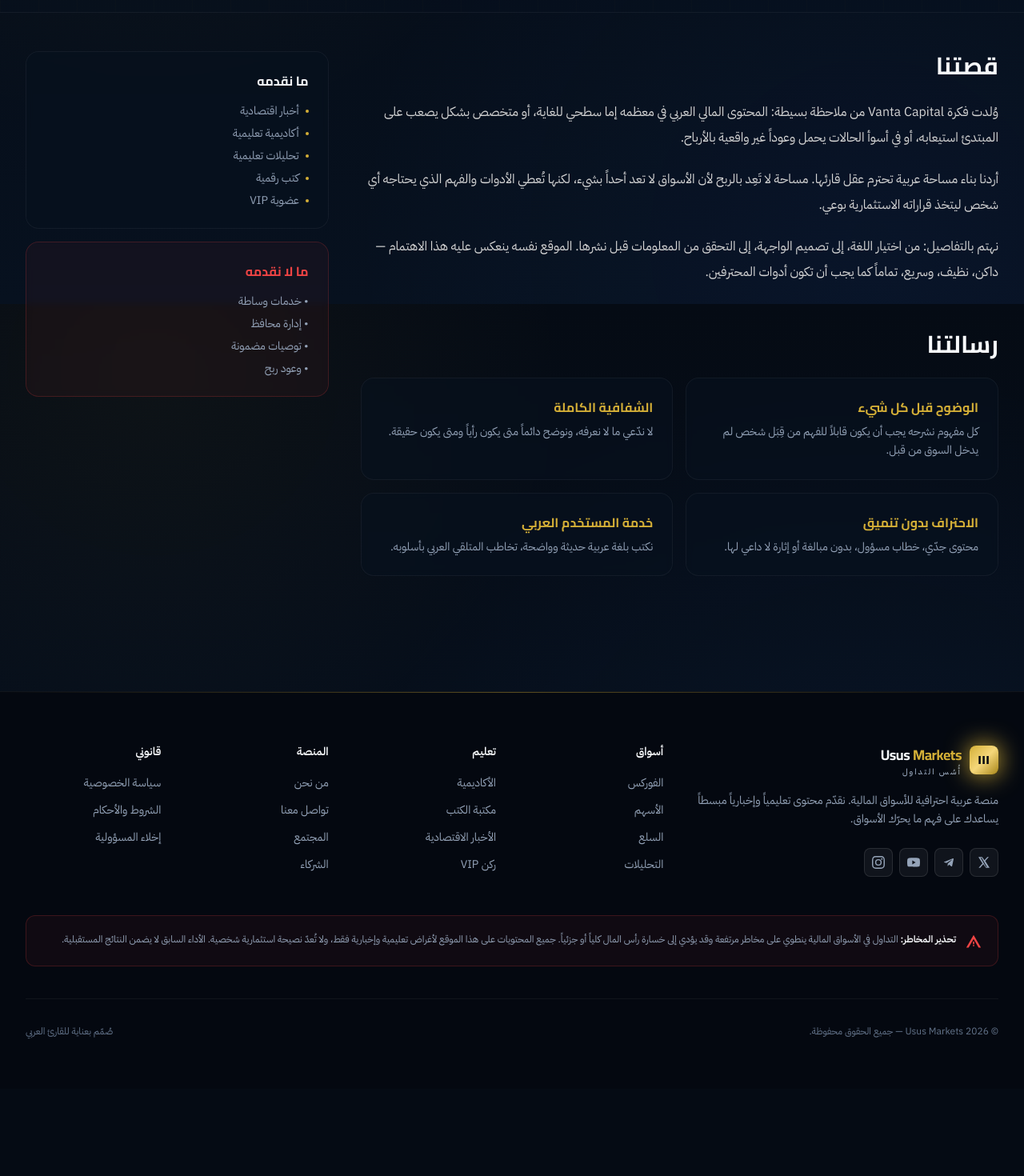
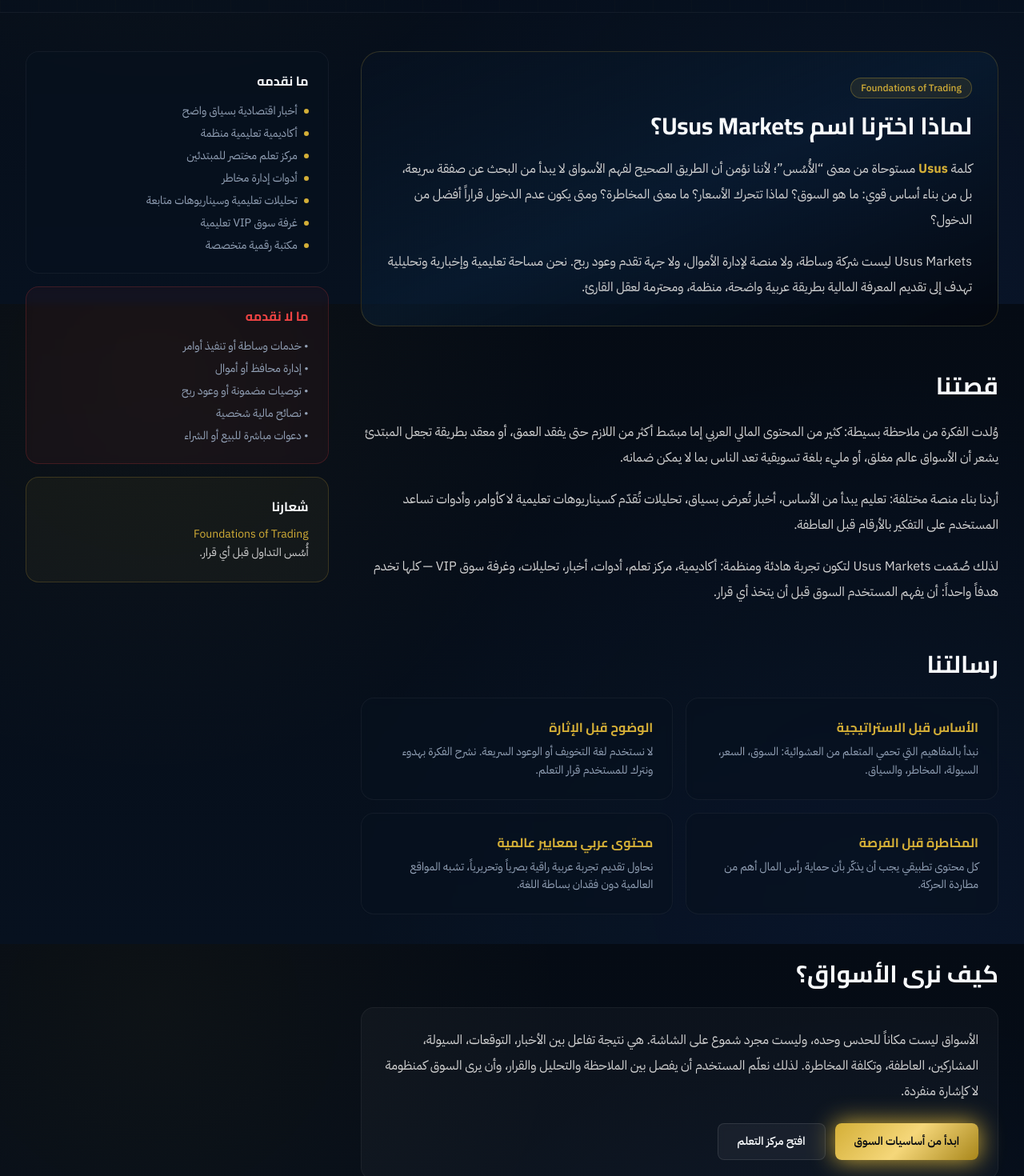
Before and after one commit to yassinlgarch-eng/Vanta-capital-, a Next.js app: page /about in a window 1280 px wide. Shown: the part 420-1890 px from the top of the page at 80% size. Before the commit the page ends 1781 px from the top, so only its background shows below. Built offline with nearby package versions, Linux system fonts and the light colour scheme.

Commit message:
Rewrite about page for Usus Markets brand

```diff
--- a/src/app/about/page.tsx
+++ b/src/app/about/page.tsx
@@ -1,8 +1,10 @@
+import Link from "next/link";
 import PageHeader from "@/components/PageHeader";
 
 export const metadata = {
   title: "من نحن",
-  description: "تعرّف على فريق Vanta Capital ورسالتنا في تقديم محتوى مالي عربي احترافي.",
+  description:
+    "تعرّف على Usus Markets ورسالتنا في تقديم محتوى مالي عربي واضح، منظم، ومسؤول.",
 };
 
 export default function AboutPage() {
@@ -10,29 +12,52 @@
     <>
       <PageHeader
         eyebrow="من نحن"
-        title="منصة عربية بمعايير عالمية"
-        description="Vanta Capital ليست شركة وساطة ولا منصة تداول. نحن مساحة محتوى متخصصة في الأسواق المالية، تهدف إلى تقديم المعرفة بأسلوب احترافي وموثوق للقارئ العربي."
+        title="Usus Markets — أُسُس التداول"
+        description="منصة عربية تعليمية للأسواق المالية، هدفها أن تساعد القارئ على فهم السوق بوضوح ومسؤولية، بعيداً عن الوعود المبالغ فيها أو الخطاب العشوائي."
       />
 
       <section className="container-custom py-12">
         <div className="grid gap-10 lg:grid-cols-12">
           <div className="lg:col-span-8">
-            <h2 className="section-title text-3xl">قصتنا</h2>
+            <div className="rounded-3xl border border-gold/20 bg-gradient-to-br from-ink-900 via-navy/40 to-ink-950 p-6 sm:p-8">
+              <span className="chip chip-gold">Foundations of Trading</span>
+              <h2 className="mt-4 font-display text-3xl font-bold text-neutral-50">
+                لماذا اخترنا اسم Usus Markets؟
+              </h2>
+              <div className="mt-5 space-y-5 text-base leading-loose text-neutral-300">
+                <p>
+                  كلمة <strong className="text-gold">Usus</strong> مستوحاة من معنى
+                  “الأُسُس”؛ لأننا نؤمن أن الطريق الصحيح لفهم الأسواق لا يبدأ
+                  من البحث عن صفقة سريعة، بل من بناء أساس قوي: ما هو السوق؟ لماذا
+                  تتحرك الأسعار؟ ما معنى المخاطرة؟ ومتى يكون عدم الدخول قراراً
+                  أفضل من الدخول؟
+                </p>
+                <p>
+                  Usus Markets ليست شركة وساطة، ولا منصة لإدارة الأموال، ولا جهة
+                  تقدم وعود ربح. نحن مساحة تعليمية وإخبارية وتحليلية تهدف إلى
+                  تقديم المعرفة المالية بطريقة عربية واضحة، منظمة، ومحترمة لعقل
+                  القارئ.
+                </p>
+              </div>
+            </div>
+
+            <h2 className="section-title mt-14 text-3xl">قصتنا</h2>
             <div className="mt-6 space-y-5 text-base leading-loose text-neutral-300">
               <p>
-                وُلدت فكرة Vanta Capital من ملاحظة بسيطة: المحتوى المالي
-                العربي في معظمه إما سطحي للغاية، أو متخصص بشكل يصعب على المبتدئ
-                استيعابه، أو في أسوأ الحالات يحمل وعوداً غير واقعية بالأرباح.
+                وُلدت الفكرة من ملاحظة بسيطة: كثير من المحتوى المالي العربي إما
+                مبسّط أكثر من اللازم حتى يفقد العمق، أو معقد بطريقة تجعل المبتدئ
+                يشعر أن الأسواق عالم مغلق، أو مليء بلغة تسويقية تعد الناس بما لا
+                يمكن ضمانه.
               </p>
               <p>
-                أردنا بناء مساحة عربية تحترم عقل قارئها. مساحة لا تَعِد بالربح
-                لأن الأسواق لا تعد أحداً بشيء، لكنها تُعطي الأدوات والفهم الذي
-                يحتاجه أي شخص ليتخذ قراراته الاستثمارية بوعي.
+                أردنا بناء منصة مختلفة: تعليم يبدأ من الأساس، أخبار تُعرض بسياق،
+                تحليلات تُقدّم كسيناريوهات تعليمية لا كأوامر، وأدوات تساعد
+                المستخدم على التفكير بالأرقام قبل العاطفة.
               </p>
               <p>
-                نهتم بالتفاصيل: من اختيار اللغة، إلى تصميم الواجهة، إلى التحقق
-                من المعلومات قبل نشرها. الموقع نفسه ينعكس عليه هذا الاهتمام —
-                داكن، نظيف، وسريع، تماماً كما يجب أن تكون أدوات المحترفين.
+                لذلك صُمّمت Usus Markets لتكون تجربة هادئة ومنظمة: أكاديمية، مركز
+                تعلم، أدوات، أخبار، تحليلات، وغرفة سوق VIP — كلها تخدم هدفاً
+                واحداً: أن يفهم المستخدم السوق قبل أن يتخذ أي قرار.
               </p>
             </div>
 
@@ -40,20 +65,20 @@
             <div className="mt-6 grid gap-4 sm:grid-cols-2">
               {[
                 {
-                  t: "الوضوح قبل كل شيء",
-                  d: "كل مفهوم نشرحه يجب أن يكون قابلاً للفهم من قِبَل شخص لم يدخل السوق من قبل.",
+                  t: "الأساس قبل الاستراتيجية",
+                  d: "نبدأ بالمفاهيم التي تحمي المتعلم من العشوائية: السوق، السعر، السيولة، المخاطر، والسياق.",
                 },
                 {
-                  t: "الشفافية الكاملة",
-                  d: "لا ندّعي ما لا نعرفه، ونوضح دائماً متى يكون رأياً ومتى يكون حقيقة.",
+                  t: "الوضوح قبل الإثارة",
+                  d: "لا نستخدم لغة التخويف أو الوعود السريعة. نشرح الفكرة بهدوء ونترك للمستخدم قرار التعلم.",
                 },
                 {
-                  t: "الاحتراف بدون تنميق",
-                  d: "محتوى جدّي، خطاب مسؤول، بدون مبالغة أو إثارة لا داعي لها.",
+                  t: "المخاطرة قبل الفرصة",
+                  d: "كل محتوى تطبيقي يجب أن يذكّر بأن حماية رأس المال أهم من مطاردة الحركة.",
                 },
                 {
-                  t: "خدمة المستخدم العربي",
-                  d: "نكتب بلغة عربية حديثة وواضحة، تخاطب المتلقي العربي بأسلوبه.",
+                  t: "محتوى عربي بمعايير عالمية",
+                  d: "نحاول تقديم تجربة عربية راقية بصرياً وتحريرياً، تشبه المواقع العالمية دون فقدان بساطة اللغة.",
                 },
               ].map((item) => (
                 <div key={item.t} className="card p-6">
@@ -66,9 +91,26 @@
                 </div>
               ))}
             </div>
+
+            <h2 className="section-title mt-14 text-3xl">كيف نرى الأسواق؟</h2>
+            <div className="mt-6 rounded-2xl border border-white/5 bg-white/[0.03] p-6">
+              <p className="text-base leading-loose text-neutral-300">
+                الأسواق ليست مكاناً للحدس وحده، وليست مجرد شموع على الشاشة. هي
+                نتيجة تفاعل بين الأخبار، التوقعات، السيولة، المشاركين، العاطفة،
+                وتكلفة المخاطرة. لذلك نعلّم المستخدم أن يفصل بين الملاحظة
+                والتحليل والقرار، وأن يرى السوق كمنظومة لا كإشارة منفردة.
+              </p>
+              <div className="mt-6 flex flex-wrap gap-3">
+                <Link href="/academy/market-basics" className="btn-gold">
+                  ابدأ من أساسيات السوق
+                </Link>
+                <Link href="/learn" className="btn-outline">
+                  افتح مركز التعلم
+                </Link>
+              </div>
+            </div>
           </div>
 
-          {/* Sidebar */}
           <aside className="lg:col-span-4">
             <div className="sticky top-24 space-y-4">
               <div className="card p-6">
@@ -76,26 +118,20 @@
                   ما نقدمه
                 </h3>
                 <ul className="mt-4 space-y-2 text-sm text-neutral-400">
-                  <li className="flex items-center gap-2">
-                    <span className="h-1 w-1 rounded-full bg-gold" />
-                    أخبار اقتصادية
-                  </li>
-                  <li className="flex items-center gap-2">
-                    <span className="h-1 w-1 rounded-full bg-gold" />
-                    أكاديمية تعليمية
-                  </li>
-                  <li className="flex items-center gap-2">
-                    <span className="h-1 w-1 rounded-full bg-gold" />
-                    تحليلات تعليمية
-                  </li>
-                  <li className="flex items-center gap-2">
-                    <span className="h-1 w-1 rounded-full bg-gold" />
-                    كتب رقمية
-                  </li>
-                  <li className="flex items-center gap-2">
-                    <span className="h-1 w-1 rounded-full bg-gold" />
-                    عضوية VIP
-                  </li>
+                  {[
+                    "أخبار اقتصادية بسياق واضح",
+                    "أكاديمية تعليمية منظمة",
+                    "مركز تعلم مختصر للمبتدئين",
+                    "أدوات إدارة مخاطر",
+                    "تحليلات تعليمية وسيناريوهات متابعة",
+                    "غرفة سوق VIP تعليمية",
+                    "مكتبة رقمية متخصصة",
+                  ].map((item) => (
+                    <li key={item} className="flex items-center gap-2">
+                      <span className="h-1.5 w-1.5 rounded-full bg-gold" />
+                      {item}
+                    </li>
+                  ))}
                 </ul>
               </div>
 
@@ -104,11 +140,23 @@
                   ما لا نقدمه
                 </h3>
                 <ul className="mt-4 space-y-2 text-sm text-neutral-400">
-                  <li>• خدمات وساطة</li>
-                  <li>• إدارة محافظ</li>
-                  <li>• توصيات مضمونة</li>
-                  <li>• وعود ربح</li>
+                  <li>• خدمات وساطة أو تنفيذ أوامر</li>
+                  <li>• إدارة محافظ أو أموال</li>
+                  <li>• توصيات مضمونة أو وعود ربح</li>
+                  <li>• نصائح مالية شخصية</li>
+                  <li>• دعوات مباشرة للبيع أو الشراء</li>
                 </ul>
+              </div>
+
+              <div className="rounded-2xl border border-gold/20 bg-gold/5 p-6">
+                <h3 className="font-display text-base font-bold text-neutral-50">
+                  شعارنا
+                </h3>
+                <p className="mt-3 text-sm leading-relaxed text-neutral-300">
+                  <span className="text-gold">Foundations of Trading</span>
+                  <br />
+                  أُسُس التداول قبل أي قرار.
+                </p>
               </div>
             </div>
           </aside>
```
